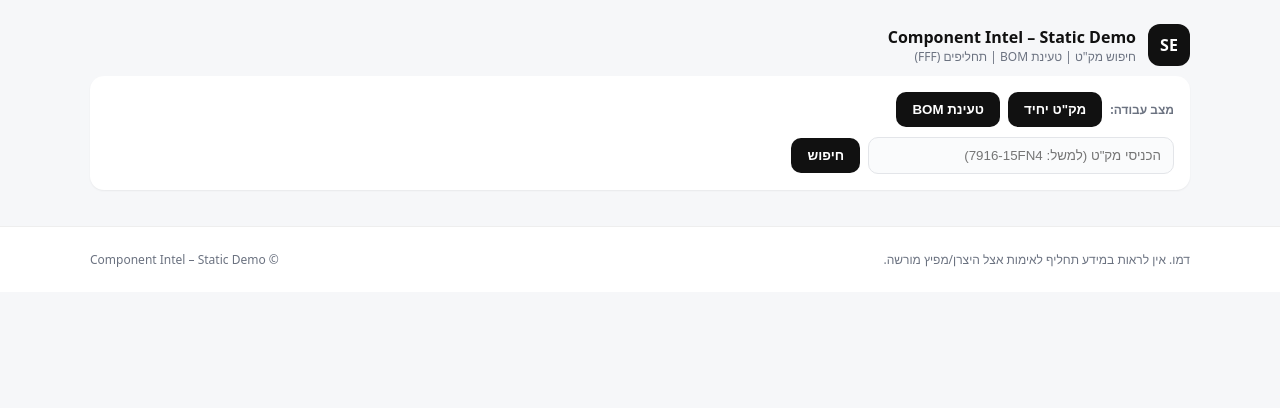
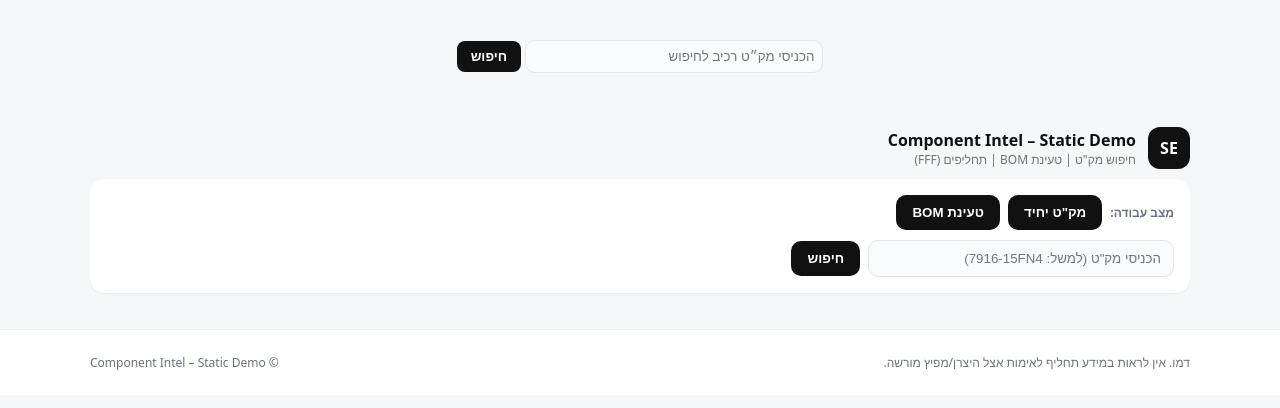
Before and after one commit to Orit6/component-intel, a plain HTML site: page index.html in a window 1280 px wide. Drawn offline with Linux system fonts and the light colour scheme; a script that the page names is missing.

Commit message:
Update index.html

```diff
--- a/index.html
+++ b/index.html
@@ -36,6 +36,15 @@
   <script src="https://cdn.jsdelivr.net/npm/xlsx@0.18.5/dist/xlsx.full.min.js"></script>
 </head>
 <body>
+  <div class="search-container" style="text-align:center; margin-top:40px;">
+  <input id="pnInput" type="text" placeholder="הכניסי מק״ט רכיב לחיפוש" style="padding:8px; width:240px;">
+  <button id="searchBtn" style="padding:8px 14px; background:#111; color:#fff; border:none; border-radius:8px; cursor:pointer;">
+    חיפוש
+  </button>
+</div>
+
+<div id="results" class="results" style="margin-top:30px; text-align:center; font-family:Arial;"></div>
+
   <div class="container">
     <div class="row" style="gap:12px; margin-bottom:10px;">
       <div style="background:#111; color:#fff; width:42px; height:42px; border-radius:12px; display:grid; place-items:center; font-weight:800;">SE</div>
```
